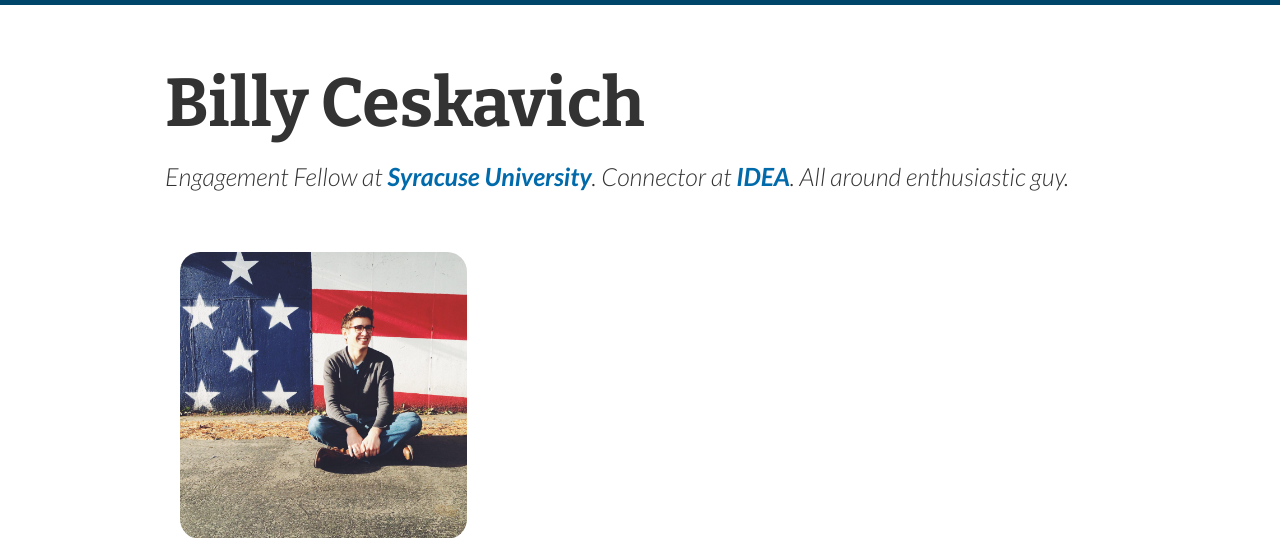
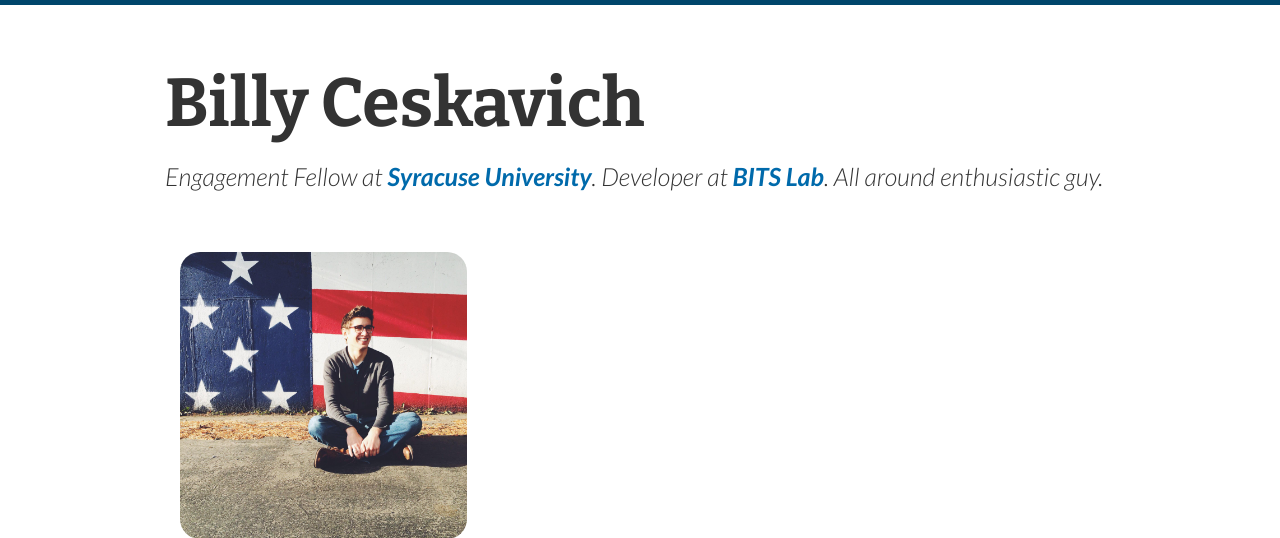
Before and after one commit to bceskavich/homepage, a Flask app: template app/templates/about.html in a window 1280 px wide. Shown: the top 538 px of the page. Run offline with Flask 2, Linux system fonts and the light colour scheme; the template is opened without the code that fills it, so the values that code supplies are empty; some web fonts are replaced.

Commit message:
About updates.

```diff
--- a/app/templates/about.html
+++ b/app/templates/about.html
@@ -5,7 +5,7 @@
 <div id="bio-container">
   <section class="title">
     <h1>Billy Ceskavich</h1>
-    <h3>Engagement Fellow at <a href="http://www.syr.edu/" target="_blank">Syracuse University</a>. Connector at <a href="http://idea.syr.edu/" target="_blank">IDEA</a>. All around enthusiastic guy.</h3>
+    <h3>Engagement Fellow at <a href="http://www.syr.edu/" target="_blank">Syracuse University</a>. Developer at <a href="http://bits.ischool.syr.edu/" target="_blank">BITS Lab</a>. All around enthusiastic guy.</h3>
   </section>
 
   <section class="row bio">
```
